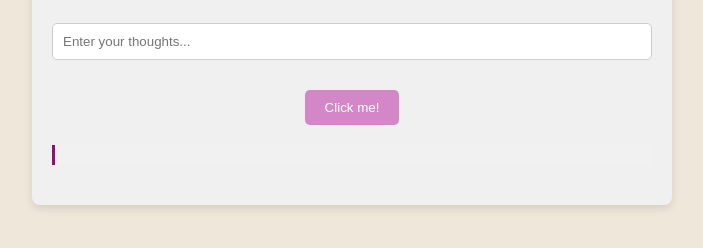
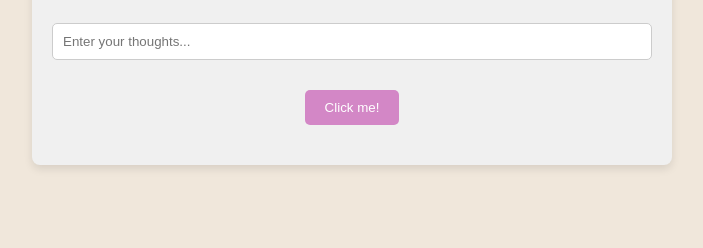
Before and after one commit to KyFerguson/taylor-swift-data, a website: page index.html in a window 1280 px wide. Shown: the part 194-442 px from the top of the page, without its empty margins (288-991 px from the left). Drawn offline with Linux system fonts and the light colour scheme.

Commit message:
small fixes
small fixes

```diff
--- a/index.html
+++ b/index.html
@@ -15,7 +15,6 @@
             <p>Tells us what you're thinking and a robot will pick the perfect Taylor Swift song for the moment.</p>
             <input type="text" id="inputField" placeholder="Enter your thoughts...">
             <button id="button" onclick="handleClick()">Click me!</button>
-            <p id="song"></p>
             </div>
             <script>
                 function handleClick() {
```
Also changed, not shown: backupdb.mjs (deleted).
